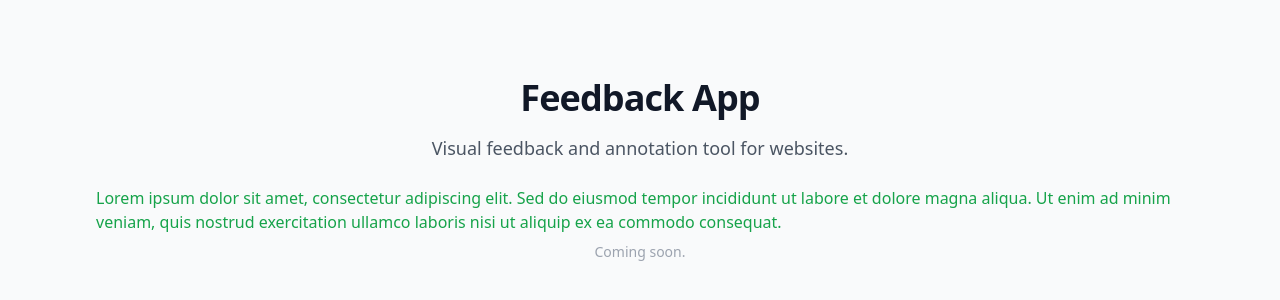
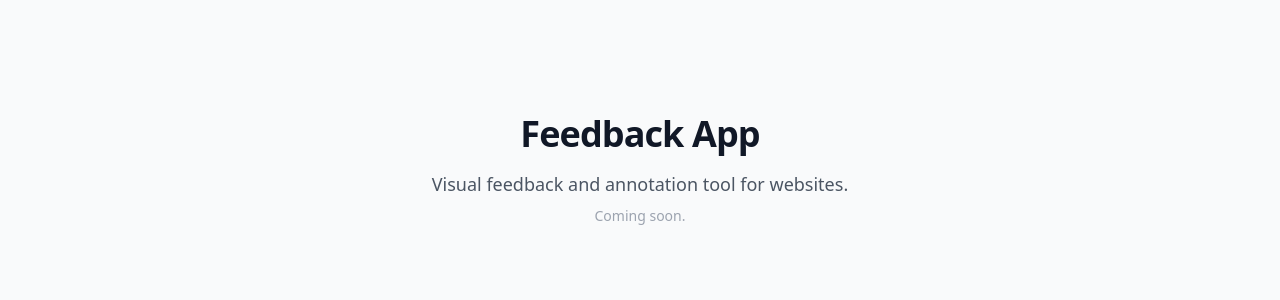
Before and after one commit to bndktsjn/feedback.matanui.cz, a Next.js app in the folder apps/web/: page / in a window 1280 px wide. Shown: the part 230-530 px from the top of the page. Built offline with nearby package versions, Linux system fonts and the light colour scheme.

Commit message:
Revert "zelený text HP"
This reverts commit 4cda614f428f5cd0d48c5df078a78eb589c5482c.

```diff
--- a/apps/web/src/app/page.tsx
+++ b/apps/web/src/app/page.tsx
@@ -5,9 +5,6 @@
       <p className="mt-4 text-lg text-gray-600">
         Visual feedback and annotation tool for websites.
       </p>
-      <p className="mt-6 text-green-600">
-        Lorem ipsum dolor sit amet, consectetur adipiscing elit. Sed do eiusmod tempor incididunt ut labore et dolore magna aliqua. Ut enim ad minim veniam, quis nostrud exercitation ullamco laboris nisi ut aliquip ex ea commodo consequat.
-      </p>
       <p className="mt-2 text-sm text-gray-400">Coming soon.</p>
     </main>
   );
```
